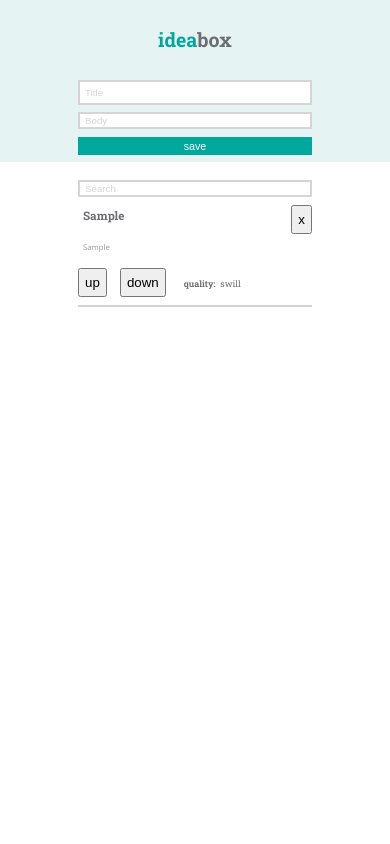
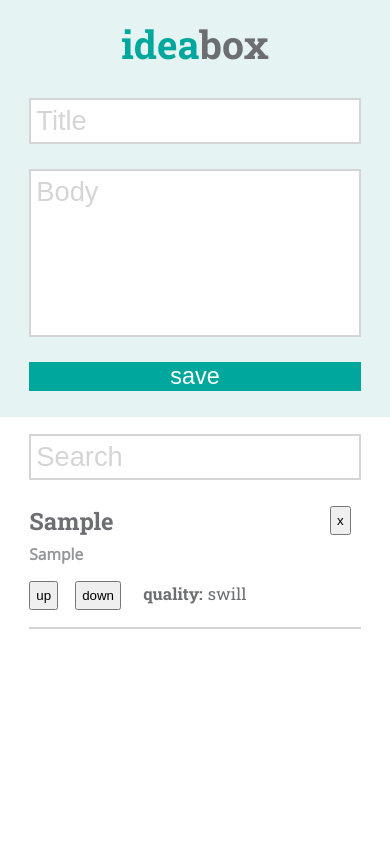
Before and after one commit to jdursema/IdeaBox, a plain HTML site: page index.html in a window 390 px wide. Both pictures are taken after typing "Sample", "Sample" into the empty fields and a click on the button "save". Shown: the top 844 px of the page. Drawn offline with nearby package versions, Linux system fonts and the light colour scheme.

Commit message:
added media queries and refactored css

```diff
--- a/index.html
+++ b/index.html
@@ -5,6 +5,7 @@
 		<link rel="stylesheet" type="text/css" href="reset.css">
 		<link rel="stylesheet" type="text/css" href="style.css">
 		<link href="https://fonts.googleapis.com/css?family=Open+Sans|Roboto+Slab:400,700" rel="stylesheet">
+		<meta name="viewport" content="width=device-width, initial-scale=1">
 	</head>
 
 	<body>
--- a/style.css
+++ b/style.css
@@ -1,3 +1,4 @@
+/*Base Styling for Entire Page*/
 body{
 	background-color: #E5F3F2;
 	font-family: 'Open Sans', sans-serif;
@@ -5,11 +6,13 @@ body{
 	min-height: 100vh;
 }
 
+/*Top Portion*/
 main{
 	display: block;
   	font-family: 'Roboto Slab', serif;
 }
 
+/*Title*/
 h1{
 	color: #00A79D;
 	display: block;
@@ -23,21 +26,7 @@ span{
 	color: #6D6E71;
 }
 
-.title-input,
-.delete,
-.idea-input,
-.quality,
-.up, .down{
-	padding: 5px;
-}
-
-.quality,
-.up, .down{
-	display: inline-block;
-	margin-right: 10px;
-}
-
-
+/*Input Fields and Buttons*/
 .input,
 .save-button,
 .ideas{
@@ -50,7 +39,7 @@ span{
 
 .input{
 	border: 2px solid #D5D5D7;
-	padding-left: 5px;
+	padding: 5px;
 	font-size: 2.5vw;
 	font-weight: 500;
 }
@@ -72,23 +61,24 @@ span{
 	color: #FFF;
 }
 
+/*Bottom Portion and Idea Styling*/
 section{
 	background-color: #FFF;
+	min-height: 100vh;
 	padding-top: 10px;
-	min-height: 100vh;
-}
-
-.ideas{
-	background-color: #FFF;
-	color: #455A64;
-	display: block;
-	margin: 20px;
-	margin: auto;
 }
 
 button.ideas,
 h2{
 	display: inline-block;
+}
+
+.delete,
+.quality,
+.up, .down{
+	display: inline-block;
+	margin-right: 10px;
+	padding: 5px;
 }
 
 .delete{
@@ -98,8 +88,9 @@ h2{
 h2.title-input,
 .quality{
 	color: #6D6E71;
+	font-family: 'Roboto Slab', serif;
 	font-weight: 700;
-	font-family: 'Roboto Slab', serif;
+	padding-top: -5px;
 }
 
 .quality,
@@ -111,8 +102,8 @@ h2.title-input,
 	display: inline-block;
 	font-family: 'Roboto Slab', sans-serif;
 	font-weight: 500;
+	margin-right: 20px;
 	padding: 5px;
-	margin-right: 20px;
 }
 
 .idea-input{
@@ -121,3 +112,54 @@ h2.title-input,
 	line-height: 1.5;
 	margin: 10px auto 10px;
 }
+
+/*Media Queries*/
+@media screen and (max-width: 550px){
+	/*Main Portioin*/
+	main{
+		height: 60%;
+	}
+
+	/*Title*/
+	h1{
+		font-size: 10vw;
+		margin: 3vh auto 4vh;
+	}
+
+	/*Input Fields and Buttons*/
+	.input.title-input,
+	.input.body-input,
+	.input.search-input,
+	.save-button,
+	.ideas{
+		font-size: 7vw;
+		margin-bottom: 3vh;
+		outline: 0;
+		width: 85%;
+	}
+
+	.save-button{
+		font-size: 6vw;
+		mar: -.5vw;
+	}
+
+	/*Bottom Portion and Idea Styling*/
+	.title-input{
+		font-size: 6.1vw;
+	}
+
+	.body-input {
+		font-size: 6vw;
+		padding-bottom: 15vh;
+	}
+
+	.idea-input{
+		font-size: 4vw;
+		font-weight: 600;
+	}
+
+	.quality,
+	.quality-type{
+		font-size: 4.25vw;
+	}
+}
```
